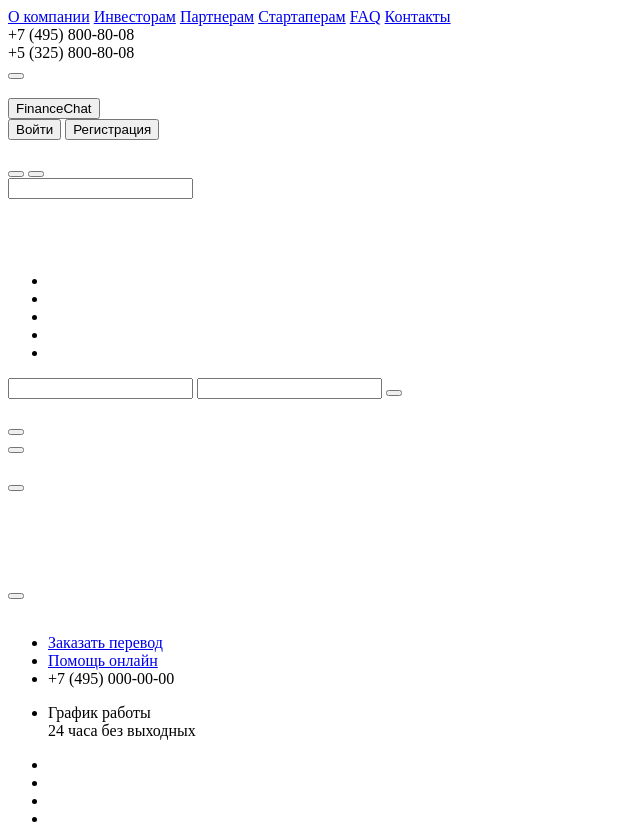
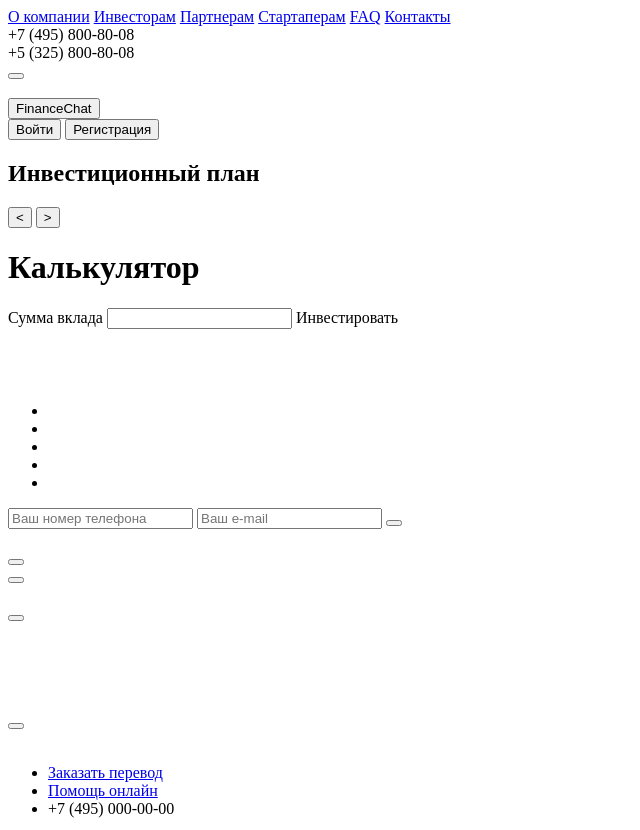
Before and after one commit to uspehcoursbrest/KarpovichDiplomaProject, a plain HTML site: page ltd/main.html in a window 1280 px wide. Shown: the top 830 px of the page, without its empty margins (0-640 px from the left). Drawn offline with Linux system fonts and the light colour scheme.

Commit message:
Дозаполнил тексты, сделал ссылки на странице в индексе

```diff
--- a/ltd/main.html
+++ b/ltd/main.html
@@ -47,18 +47,19 @@
     <div class="content">
         <div class="percent">
             <div class="invPlan">
-                <h2></h2>
-                <button></button>
-                <button></button>
+                <h2>Инвестиционный план</h2>
+                <button> < </button>
+                <button> > </button>
                 <img src="" alt="">
                 <span></span>
                 <span></span>
                 <span></span>
             </div>
             <div class="calc">
-                <label for=""></label>
-                <input type="text">
-                <span></span>
+                <h1>Калькулятор</h1>
+                <label for="calc">Сумма вклада</label>
+                <input type="text" id="calc">
+                <span>Инвестировать</span>
             </div>
             <div class="start">
                 <h3></h3>
@@ -93,9 +94,9 @@
         </div>
         <div class="help">
             <form action=""></form>
-            <label for=""></label>
-            <input type="text">
-            <input type="text">
+            <span></span>
+            <input type="text" placeholder="Ваш номер телефона">
+            <input type="text" placeholder="Ваш e-mail">
             <button></button>
         </div>
         <div class="comments">
```
Also changed, not shown: ltd/index.html (+4 -1 lines).
